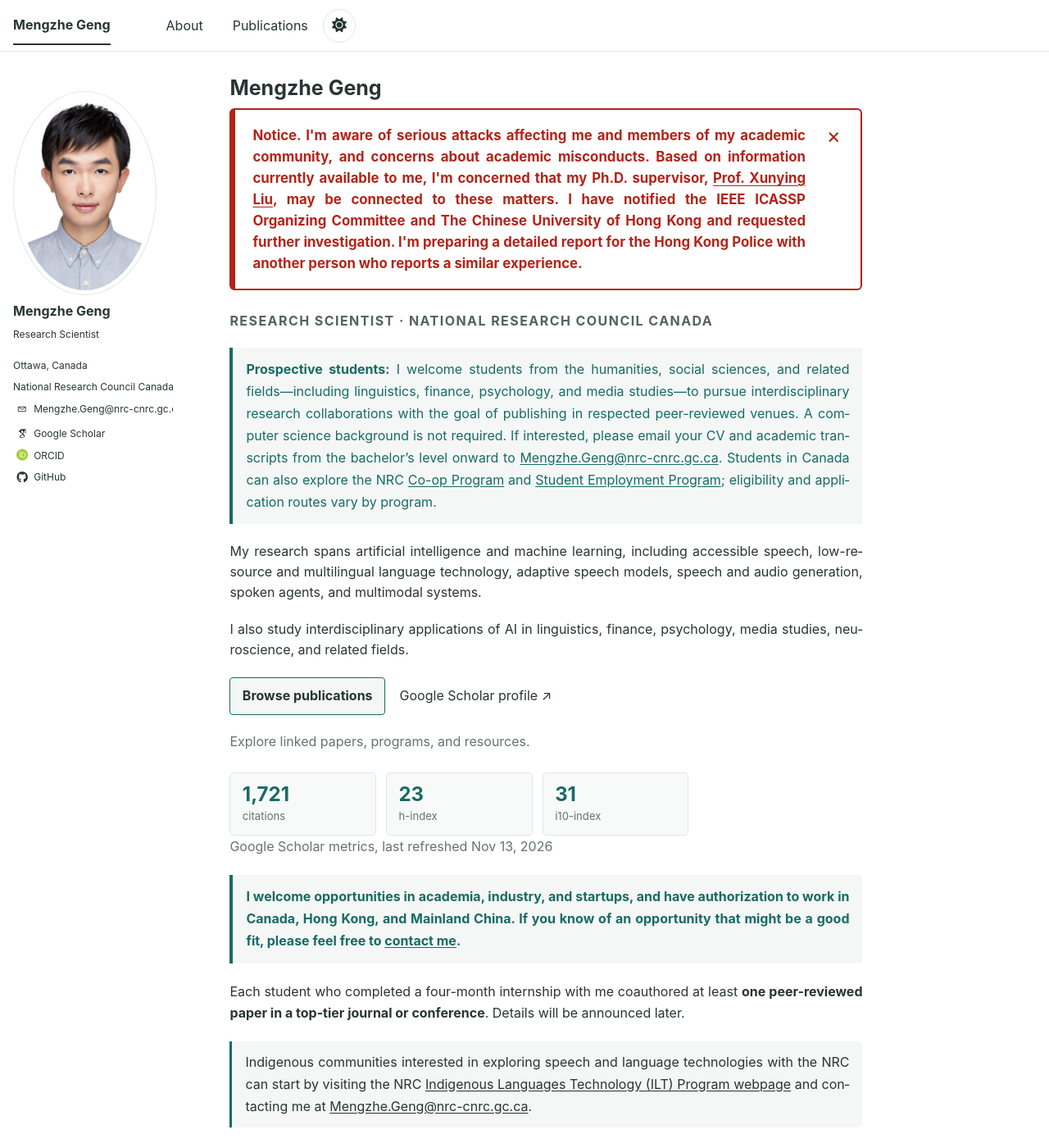
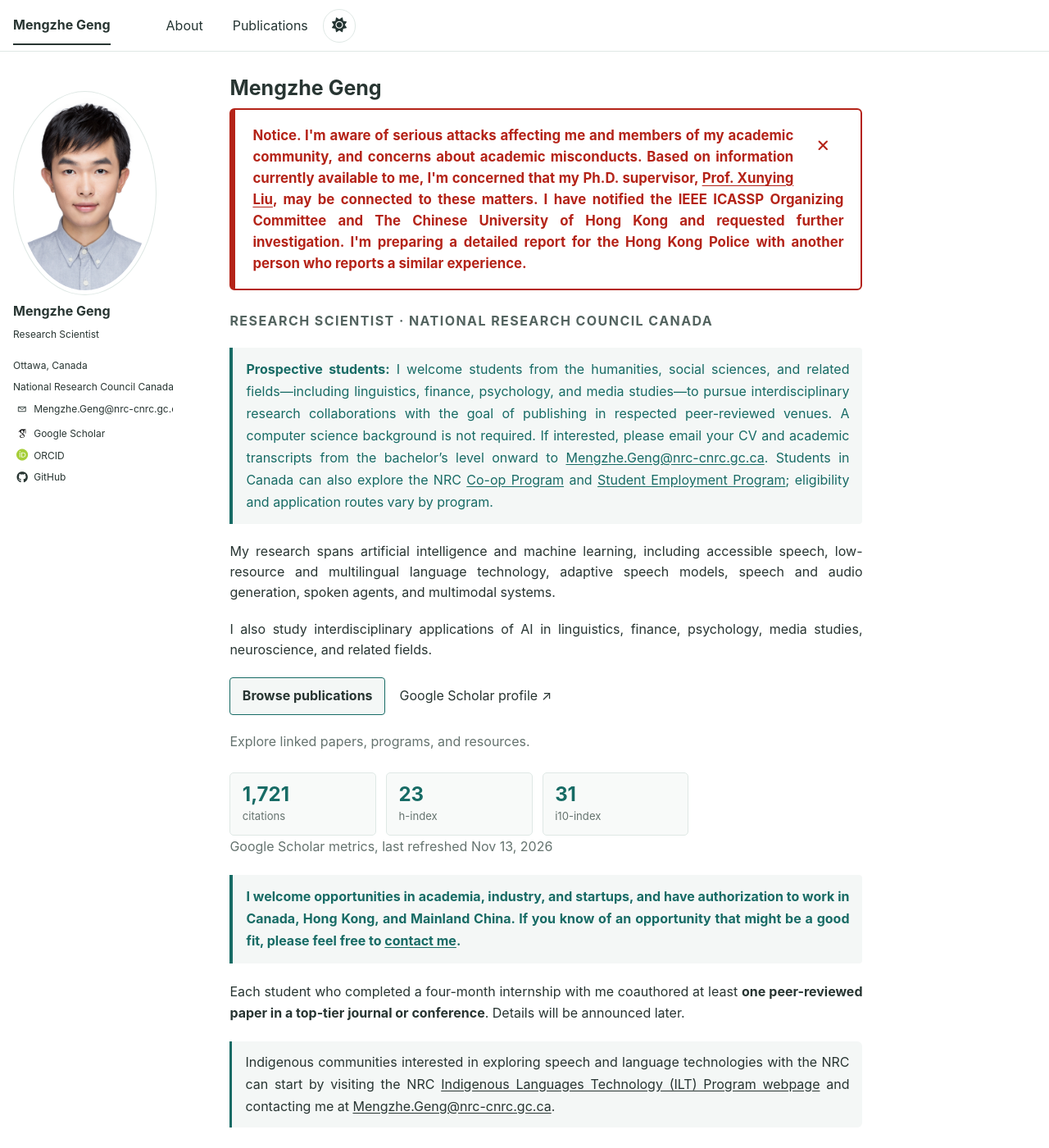
Before and after one commit to MENGZHEGENG/MENGZHEGENG.github.io, a Jekyll site: the page built from _pages/about.md, in a window 1280 px wide and 1400 px high. Shown: the whole window at 82% size. Built offline with Jekyll 4.4.1, drawn with Linux system fonts in a browser that asks for light colours; some web fonts are replaced.

Commit message:
Justify prose and improve notice text flow

```diff
--- a/_pages/about.md
+++ b/_pages/about.md
@@ -12,12 +12,12 @@
 
 {% if page.show_safety_notice %}
 <aside id="safety-notice" class="safety-notice" role="region" aria-label="Safety notice">
-  <p><strong>Notice.</strong> I'm aware of serious attacks affecting me and members of my academic community, and concerns about academic misconducts. Based on information currently available to me, I'm concerned that my Ph.D. supervisor, <a href="https://www1.se.cuhk.edu.hk/~xyliu/" rel="noopener noreferrer">Prof. Xunying Liu</a>, may be connected to these matters. I have notified the IEEE ICASSP Organizing Committee and The Chinese University of Hong Kong and requested further investigation. I'm preparing a detailed report for the Hong Kong Police with another person who reports a similar experience.</p>
   <button class="safety-notice__close" type="button" aria-label="Dismiss safety notice">
     <svg aria-hidden="true" focusable="false" viewBox="0 0 24 24">
       <path d="M7 7l10 10M17 7 7 17" />
     </svg>
   </button>
+  <p><strong>Notice.</strong> I'm aware of serious attacks affecting me and members of my academic community, and concerns about academic misconducts. Based on information currently available to me, I'm concerned that my Ph.D. supervisor, <a href="https://www1.se.cuhk.edu.hk/~xyliu/" rel="noopener noreferrer">Prof. Xunying Liu</a>, may be connected to these matters. I have notified the IEEE ICASSP Organizing Committee and The Chinese University of Hong Kong and requested further investigation. I'm preparing a detailed report for the Hong Kong Police with another person who reports a similar experience.</p>
 </aside>
 <script src="{{ '/assets/js/safety-notice.js' | relative_url }}?v=a748c56" defer></script>
 {% endif %}
--- a/_sass/_custom.scss
+++ b/_sass/_custom.scss
@@ -37,7 +37,6 @@
 .safety-notice p {
   text-align: justify;
   text-justify: inter-word;
-  hyphens: auto;
 }
 
 .page__content h2 {
@@ -2092,7 +2091,7 @@
   position: relative;
   width: 100%;
   margin: 0 0 1.5em;
-  padding: 1.05em 3.75rem 1.05em 1.25em;
+  padding: 1.05em 1.25em;
   border: 2px solid #b42318;
   border-left-width: 7px;
   border-radius: 6px;
@@ -2111,10 +2110,14 @@
   display: none;
 }
 
+.safety-notice::after {
+  display: block;
+  clear: both;
+  content: "";
+}
+
 .safety-notice__close {
-  position: absolute;
-  top: 0.45rem;
-  right: 0.45rem;
+  float: right;
   display: grid;
   width: 2.75rem;
   height: 2.75rem;
@@ -2125,6 +2128,7 @@
   background: transparent;
   color: inherit;
   cursor: pointer;
+  margin: 0 0 0.5rem 0.65rem;
   -webkit-tap-highlight-color: transparent;
 }
 
@@ -2171,13 +2175,12 @@
 
 @media (max-width: 600px) {
   .safety-notice {
-    padding: 0.95em 3.5rem 0.95em 0.9em;
+    padding: 0.95em 0.9em;
     font-size: 1em;
   }
 
   .safety-notice__close {
-    top: 0.35rem;
-    right: 0.35rem;
+    margin-left: 0.5rem;
   }
 }
 
```
